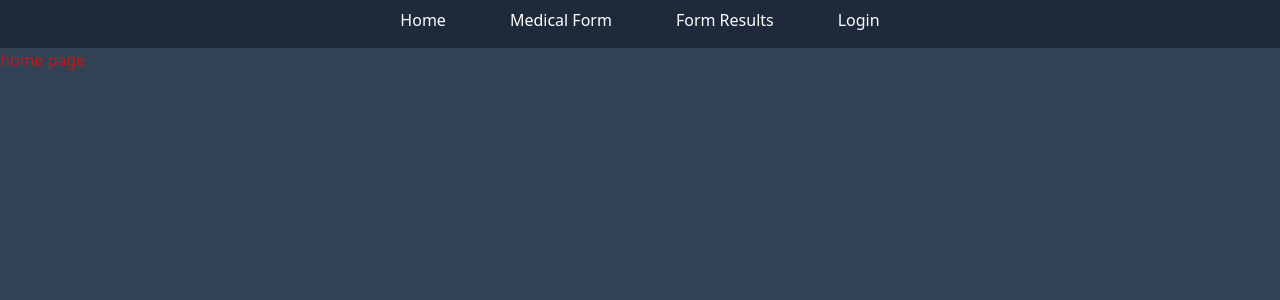
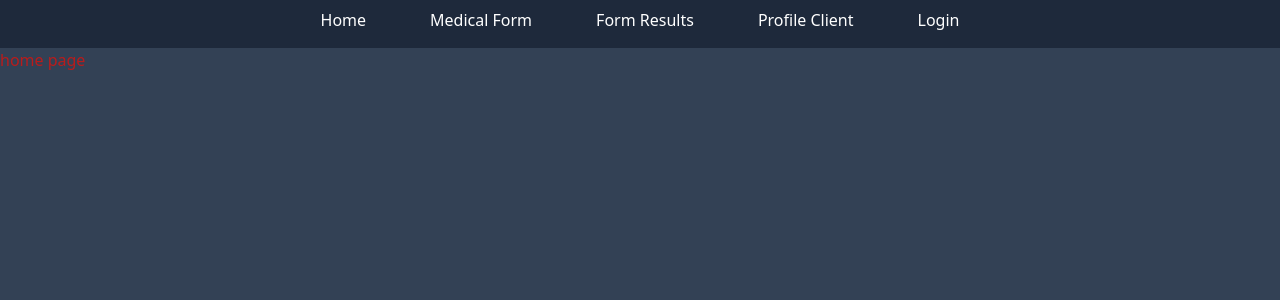
Before and after one commit to ZebTM/RevUC-2024-Hackathon, a Next.js app in the folder Medical-Exam-Site/: page / in a window 1280 px wide. Shown: the top 300 px of the page. Built offline with nearby package versions, Linux system fonts and the light colour scheme.

Commit message:
grant is a dumb dumb

```diff
--- a/Medical-Exam-Site/src/app/layout.js
+++ b/Medical-Exam-Site/src/app/layout.js
@@ -12,6 +12,7 @@ export default function RootLayout({ children }) {
                   <Link href="/"><li className="mb-4 hover:underline underline-offset-4 text-left inline pr-6"> Home </li></Link>
                   <Link href="/medical_form"><li className="mb-4 hover:underline underline-offset-4 text-left inline pl-6 pr-6"> Medical Form </li></Link>
                   <Link href="/form_results"><li className="mb-4 hover:underline underline-offset-4 text-left inline pl-6 pr-6"> Form Results </li></Link>
+                  <Link href="/profile_client"><li className="mb-4 hover:underline underline-offset-4 text-left inline pl-6 pr-6"> Profile Client </li></Link>
                   <a href="/api/auth/login" className="mb-4 hover:underline underline-offset-4 text-left inline pl-6">Login</a>
                 </ul>
               </nav>
```
Also changed, not shown: Medical-Exam-Site/src/app/profile_client/page.js (renamed from Medical-Exam-Site/src/app/profile_client/pages.js).
